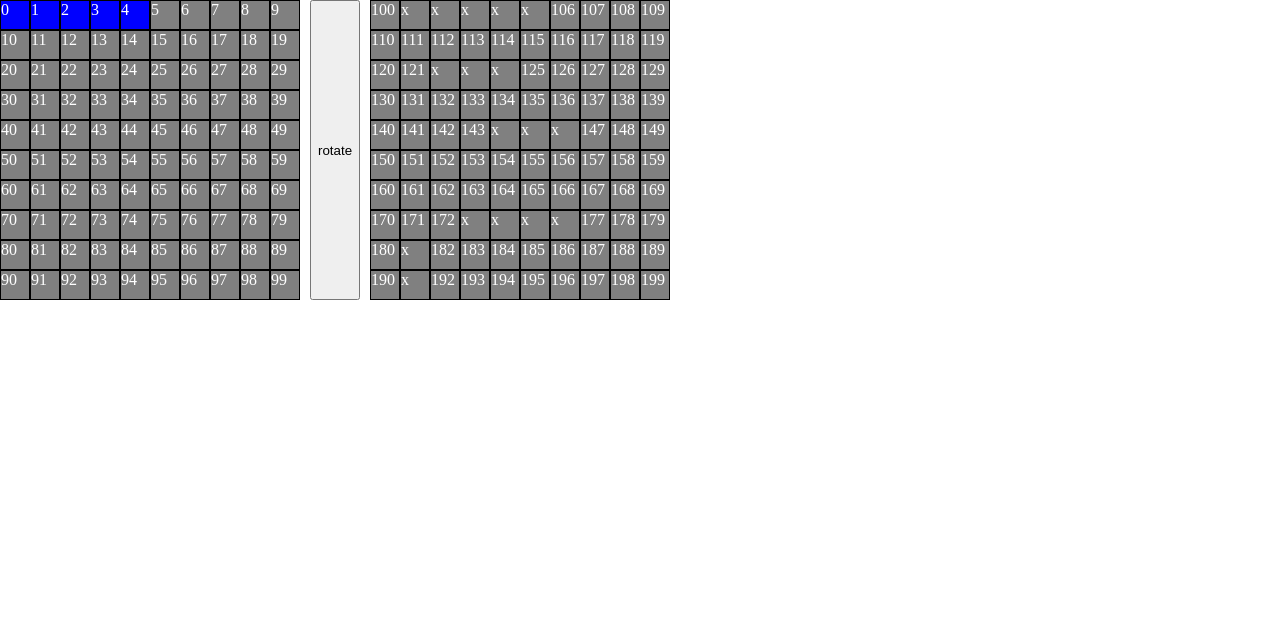
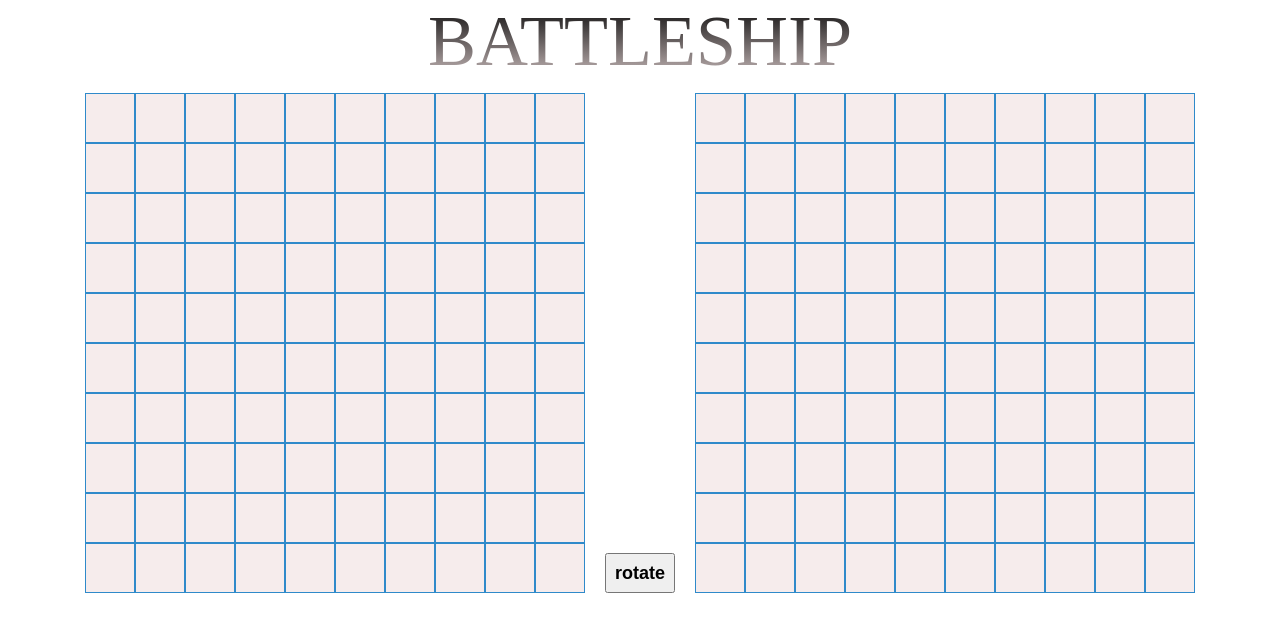
Before and after one commit to yabetsg/battleship, a plain HTML site: page index.html in a window 1280 px wide. Drawn offline with Linux system fonts and the light colour scheme; a web font is replaced by a local one.

Commit message:
Modify game ui

```diff
--- a/index.html
+++ b/index.html
@@ -7,14 +7,16 @@
     <title>Battleship</title>
     <script src="bundle.js" defer></script>
     <link rel="stylesheet" href="style.css">
+    <link href='https://fonts.googleapis.com/css?family=Allerta Stencil' rel='stylesheet'>
 </head>
 <body>
     <main>
-    <div id="primary-container">
+        <header>BATTLESHIP</header>
+        <div class="grid-container">
+         <div id="primary-container"></div> <button id="rotate">rotate</button>
+         <div id="secondary-container"></div></div>
 
-    </div>
-    <button id="rotate">rotate</button>
-    <div id="secondary-container"></div>
+
     <!-- <div id="test">
         <div class="x y">d</div>
     </div> -->
--- a/style.css
+++ b/style.css
@@ -1,5 +1,5 @@
 :root{
-    --grid-size:30px;
+    --grid-size:50px;
 }
 
 *{
@@ -8,7 +8,18 @@
 }
 main{
     display: flex;
+    flex-direction: column;
     gap: 10px;
+    justify-content: center;
+    align-items: center;
+}
+header{
+    font-family: 'Allerta Stencil';
+    /* font-family: Impact, Haettenschweiler, 'Arial Narrow Bold', sans-serif; */
+    font-size: 4.5rem;
+    background-image: linear-gradient(black,rgb(209, 195, 195));
+    -webkit-background-clip: text;
+    -webkit-text-fill-color: transparent;
 }
 #primary-container,#secondary-container{
     display: grid;
@@ -17,9 +28,22 @@ main{
 .player-grids,.ai-grids,.horizontal{
     width: var(--grid-size);
     height: var(--grid-size);
-    background-color:gray;
-    border: 1.5px solid black;
-    color: white;
+    background-color:rgb(246, 236, 236);
+    border: 1.5px solid rgb(47, 138, 202);
+    color: transparent;
+}
+.grid-container{
+    display: flex;
+    gap: 20px;
+
+}
+#rotate{
+    width: 70px;
+    height: 40px;
+    align-self: flex-end;
+    justify-self: center;
+    font-size: large;
+    font-weight: bold;
 }
 .green{
     background-color: green;
```
Also changed, not shown: bundle.js.
